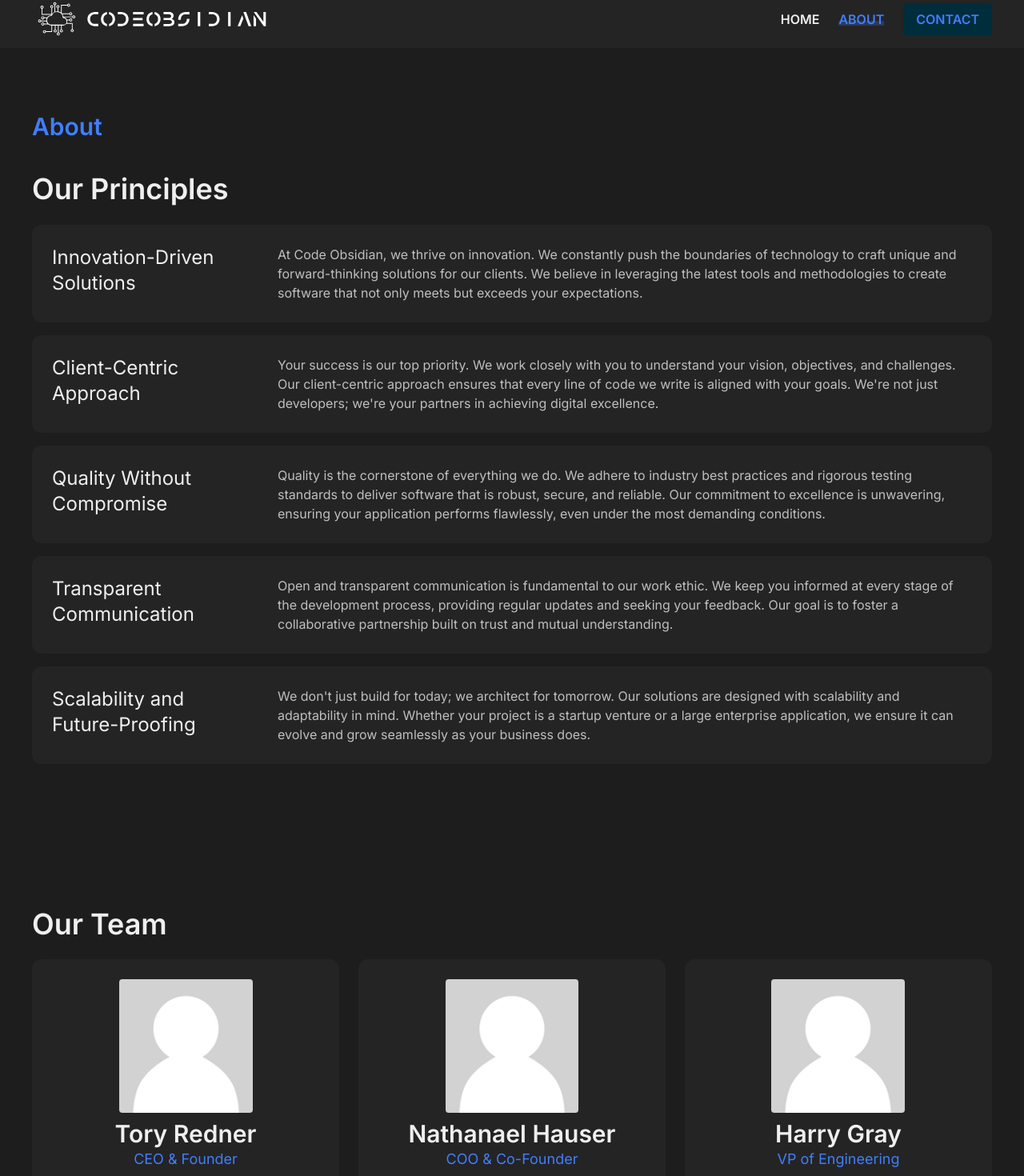
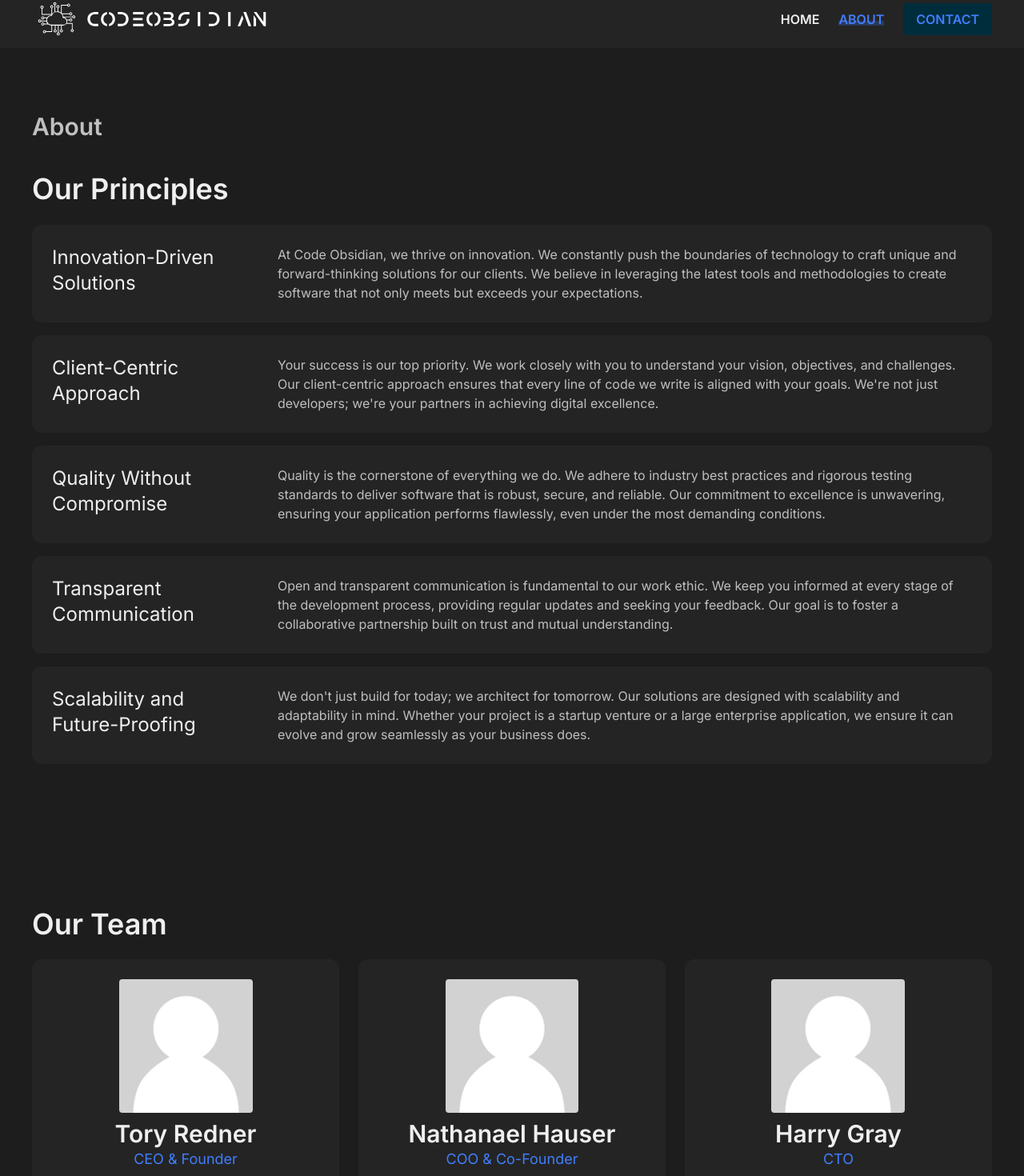
Before and after one commit to CodeObsidian/CodeObisidian, a React (Vite) app: page /about in a window 1280 px wide. Shown: the part 13-1483 px from the top of the page at 80% size. Built offline with nearby package versions, Linux system fonts and the light colour scheme.

Commit message:
-Updated

```diff
--- a/src/pages/About/About.tsx
+++ b/src/pages/About/About.tsx
@@ -75,7 +75,7 @@ const Team = () => {
     {
       imgSrc: 'assets/images/team/placeholder-person.jpg',
       name: 'Harry Gray',
-      position: 'VP of Engineering',
+      position: 'CTO',
       bio: 'Lorem ipsum dolor sit amet, consectetur adipiscing elit, sed do eiusmod tempor.'
     }
   ]
--- a/tailwind.config.js
+++ b/tailwind.config.js
@@ -15,6 +15,7 @@ export default {
       'secondary': '#BFBFBF',
       'oldAccent': '#98B6E6',
       'accent': '#417efd',
+      'silverAccent': '#C0C0C0',
       'accent-2': '#002D3C',
       'error': '#aa4f4f'
     },
```
Also changed, not shown: src/tailwind.css.
